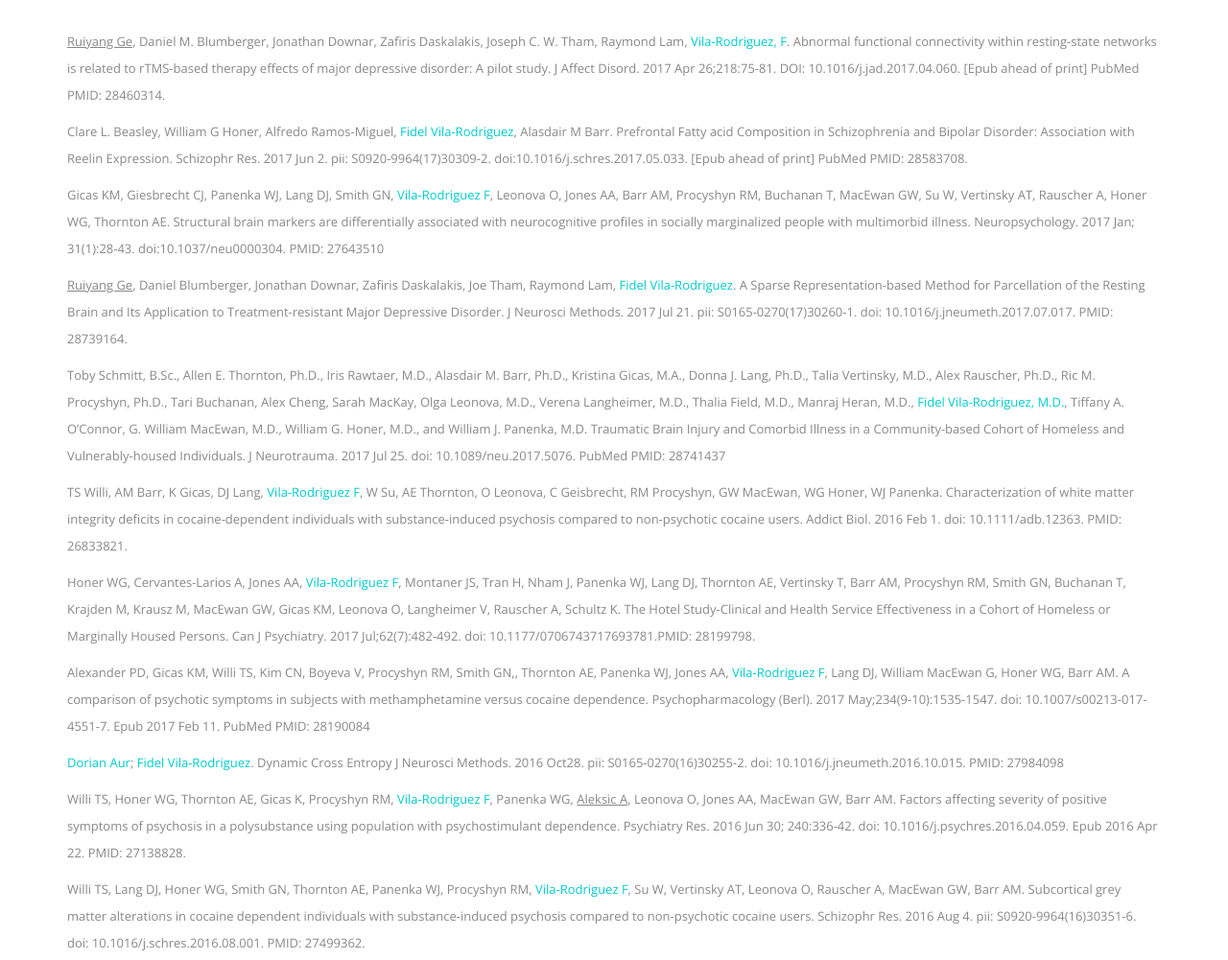
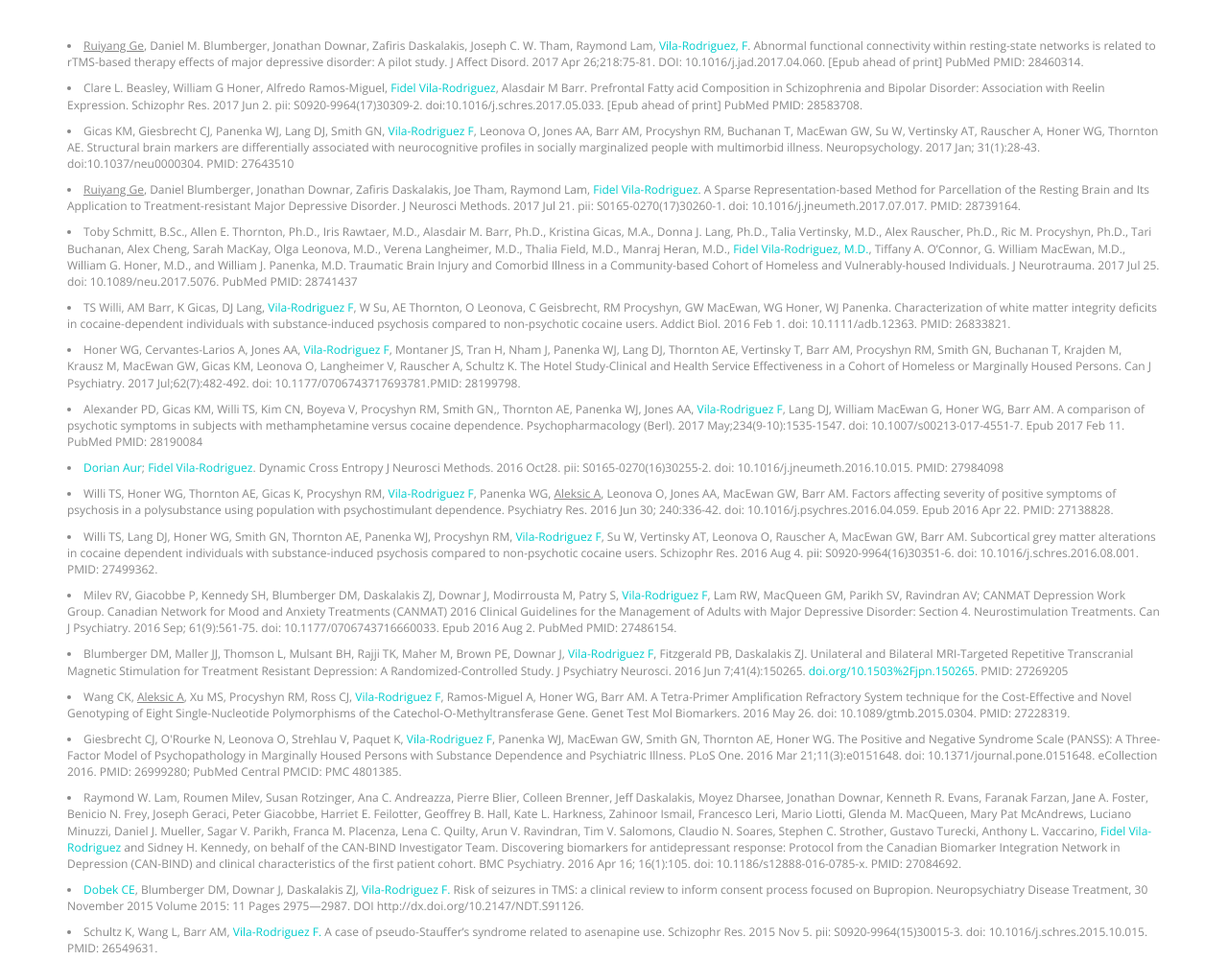
Before and after one commit to Haslin1/ninetlab.github.io, a plain HTML site: page publications.html in a window 1280 px wide. Shown: the part 386-1387 px from the top of the page at 96% size. Drawn offline with nearby package versions, Linux system fonts and the light colour scheme; some packages are replaced by stand-ins of ours; a web font is replaced by a local one.

Commit message:
li added

```diff
--- a/publications.html
+++ b/publications.html
@@ -101,52 +101,52 @@
 	                    </b></p>
                         <br>
                         <p>
-                            <u>Ruiyang Ge</u>, Daniel M. Blumberger, Jonathan Downar, Zafiris Daskalakis, Joseph C. W. Tham, Raymond Lam, <font color="#00cccc">Vila-Rodriguez, F</font>. Abnormal functional connectivity within resting-state networks is related to rTMS-based therapy effects of major depressive disorder: A pilot study. J Affect Disord. 2017 Apr 26;218:75-81. DOI: 10.1016/j.jad.2017.04.060. [Epub ahead of print] PubMed PMID: 28460314.
+                            <li><u>Ruiyang Ge</u>, Daniel M. Blumberger, Jonathan Downar, Zafiris Daskalakis, Joseph C. W. Tham, Raymond Lam, <font color="#00cccc">Vila-Rodriguez, F</font>. Abnormal functional connectivity within resting-state networks is related to rTMS-based therapy effects of major depressive disorder: A pilot study. J Affect Disord. 2017 Apr 26;218:75-81. DOI: 10.1016/j.jad.2017.04.060. [Epub ahead of print] PubMed PMID: 28460314. </li>
                         </p>
                         <p>
-                            Clare L. Beasley, William G Honer, Alfredo Ramos-Miguel, <font color="#00cccc">Fidel Vila-Rodriguez</font>, Alasdair M Barr. Prefrontal Fatty acid Composition in Schizophrenia and Bipolar Disorder: Association with Reelin Expression. Schizophr Res. 2017 Jun 2. pii: S0920-9964(17)30309-2. doi:10.1016/j.schres.2017.05.033. [Epub ahead of print] PubMed PMID: 28583708.
+                            <li>Clare L. Beasley, William G Honer, Alfredo Ramos-Miguel, <font color="#00cccc">Fidel Vila-Rodriguez</font>, Alasdair M Barr. Prefrontal Fatty acid Composition in Schizophrenia and Bipolar Disorder: Association with Reelin Expression. Schizophr Res. 2017 Jun 2. pii: S0920-9964(17)30309-2. doi:10.1016/j.schres.2017.05.033. [Epub ahead of print] PubMed PMID: 28583708.</li>
                         </p>
                         <p>
-                            Gicas KM, Giesbrecht CJ, Panenka WJ, Lang DJ, Smith GN, <font color="#00cccc">Vila-Rodriguez F</font>, Leonova O, Jones AA, Barr AM, Procyshyn RM, Buchanan T, MacEwan GW, Su W, Vertinsky AT, Rauscher A, Honer WG, Thornton AE. Structural brain markers are differentially associated with neurocognitive profiles in socially marginalized people with multimorbid illness. Neuropsychology. 2017 Jan; 31(1):28-43. doi:10.1037/neu0000304. PMID: 27643510
+                            <li>Gicas KM, Giesbrecht CJ, Panenka WJ, Lang DJ, Smith GN, <font color="#00cccc">Vila-Rodriguez F</font>, Leonova O, Jones AA, Barr AM, Procyshyn RM, Buchanan T, MacEwan GW, Su W, Vertinsky AT, Rauscher A, Honer WG, Thornton AE. Structural brain markers are differentially associated with neurocognitive profiles in socially marginalized people with multimorbid illness. Neuropsychology. 2017 Jan; 31(1):28-43. doi:10.1037/neu0000304. PMID: 27643510</li>
                         </p>
                         <p>
-                            <u>Ruiyang Ge</u>, Daniel Blumberger, Jonathan Downar, Zafiris Daskalakis, Joe Tham, Raymond Lam, <font color="#00cccc">Fidel Vila-Rodriguez</font>. A Sparse Representation-based Method for Parcellation of the Resting Brain and Its Application to Treatment-resistant Major Depressive Disorder. J Neurosci Methods. 2017 Jul 21. pii: S0165-0270(17)30260-1. doi: 10.1016/j.jneumeth.2017.07.017. PMID: 28739164.
+                            <li><u>Ruiyang Ge</u>, Daniel Blumberger, Jonathan Downar, Zafiris Daskalakis, Joe Tham, Raymond Lam, <font color="#00cccc">Fidel Vila-Rodriguez</font>. A Sparse Representation-based Method for Parcellation of the Resting Brain and Its Application to Treatment-resistant Major Depressive Disorder. J Neurosci Methods. 2017 Jul 21. pii: S0165-0270(17)30260-1. doi: 10.1016/j.jneumeth.2017.07.017. PMID: 28739164.</li>
                         </p>
                         <p>
-                            Toby Schmitt, B.Sc., Allen E. Thornton, Ph.D., Iris Rawtaer, M.D., Alasdair M. Barr, Ph.D., Kristina Gicas, M.A., Donna J. Lang, Ph.D., Talia Vertinsky, M.D., Alex Rauscher, Ph.D., Ric M. Procyshyn, Ph.D., Tari Buchanan, Alex Cheng, Sarah MacKay, Olga Leonova, M.D., Verena Langheimer, M.D., Thalia Field, M.D., Manraj Heran, M.D., <font color="#00cccc">Fidel Vila-Rodriguez, M.D.</font>, Tiffany A. O’Connor, G. William MacEwan, M.D., William G. Honer, M.D., and William J. Panenka, M.D. Traumatic Brain Injury and Comorbid Illness in a Community-based Cohort of Homeless and Vulnerably-housed Individuals. J Neurotrauma. 2017 Jul 25. doi: 10.1089/neu.2017.5076. PubMed PMID: 28741437
+                            <li>Toby Schmitt, B.Sc., Allen E. Thornton, Ph.D., Iris Rawtaer, M.D., Alasdair M. Barr, Ph.D., Kristina Gicas, M.A., Donna J. Lang, Ph.D., Talia Vertinsky, M.D., Alex Rauscher, Ph.D., Ric M. Procyshyn, Ph.D., Tari Buchanan, Alex Cheng, Sarah MacKay, Olga Leonova, M.D., Verena Langheimer, M.D., Thalia Field, M.D., Manraj Heran, M.D., <font color="#00cccc">Fidel Vila-Rodriguez, M.D.</font>, Tiffany A. O’Connor, G. William MacEwan, M.D., William G. Honer, M.D., and William J. Panenka, M.D. Traumatic Brain Injury and Comorbid Illness in a Community-based Cohort of Homeless and Vulnerably-housed Individuals. J Neurotrauma. 2017 Jul 25. doi: 10.1089/neu.2017.5076. PubMed PMID: 28741437</li>
                         </p>
                         <p>
-                             TS Willi, AM Barr, K Gicas, DJ Lang, <font color="#00cccc">Vila-Rodriguez F</font>, W Su, AE Thornton, O Leonova, C Geisbrecht, RM Procyshyn, GW MacEwan, WG Honer, WJ Panenka. Characterization of white matter integrity deficits in cocaine-dependent individuals with substance-induced psychosis compared to non-psychotic cocaine users. Addict Biol. 2016 Feb 1. doi: 10.1111/adb.12363. PMID: 26833821.
+                             <li>TS Willi, AM Barr, K Gicas, DJ Lang, <font color="#00cccc">Vila-Rodriguez F</font>, W Su, AE Thornton, O Leonova, C Geisbrecht, RM Procyshyn, GW MacEwan, WG Honer, WJ Panenka. Characterization of white matter integrity deficits in cocaine-dependent individuals with substance-induced psychosis compared to non-psychotic cocaine users. Addict Biol. 2016 Feb 1. doi: 10.1111/adb.12363. PMID: 26833821.</li>
                         </p>
                         <p>
-                            Honer WG, Cervantes-Larios A, Jones AA, <font color="#00cccc">Vila-Rodriguez F</font>, Montaner JS, Tran H, Nham J, Panenka WJ, Lang DJ, Thornton AE, Vertinsky T, Barr AM, Procyshyn RM, Smith GN, Buchanan T, Krajden M, Krausz M, MacEwan GW, Gicas KM, Leonova O, Langheimer V, Rauscher A, Schultz K. The Hotel Study-Clinical and Health Service Effectiveness in a Cohort of Homeless or Marginally Housed Persons. Can J Psychiatry. 2017 Jul;62(7):482-492. doi: 10.1177/0706743717693781.PMID: 28199798.
+                            <li>Honer WG, Cervantes-Larios A, Jones AA, <font color="#00cccc">Vila-Rodriguez F</font>, Montaner JS, Tran H, Nham J, Panenka WJ, Lang DJ, Thornton AE, Vertinsky T, Barr AM, Procyshyn RM, Smith GN, Buchanan T, Krajden M, Krausz M, MacEwan GW, Gicas KM, Leonova O, Langheimer V, Rauscher A, Schultz K. The Hotel Study-Clinical and Health Service Effectiveness in a Cohort of Homeless or Marginally Housed Persons. Can J Psychiatry. 2017 Jul;62(7):482-492. doi: 10.1177/0706743717693781.PMID: 28199798.</li>
                         </p>
                         <p>
-                            Alexander PD, Gicas KM, Willi TS, Kim CN, Boyeva V, Procyshyn RM, Smith GN,, Thornton AE, Panenka WJ, Jones AA, <font color="#00cccc">Vila-Rodriguez F</font>, Lang DJ, William MacEwan G, Honer WG, Barr AM. A comparison of psychotic symptoms in subjects with methamphetamine versus cocaine dependence. Psychopharmacology (Berl). 2017 May;234(9-10):1535-1547. doi: 10.1007/s00213-017-4551-7. Epub 2017 Feb 11. PubMed PMID: 28190084
+                            <li>Alexander PD, Gicas KM, Willi TS, Kim CN, Boyeva V, Procyshyn RM, Smith GN,, Thornton AE, Panenka WJ, Jones AA, <font color="#00cccc">Vila-Rodriguez F</font>, Lang DJ, William MacEwan G, Honer WG, Barr AM. A comparison of psychotic symptoms in subjects with methamphetamine versus cocaine dependence. Psychopharmacology (Berl). 2017 May;234(9-10):1535-1547. doi: 10.1007/s00213-017-4551-7. Epub 2017 Feb 11. PubMed PMID: 28190084</li>
                         </p>
                         <p>
-                            <font color="#00cccc">Dorian Aur</font>; <font color="#00cccc">Fidel Vila-Rodriguez</font>. Dynamic Cross Entropy J Neurosci Methods. 2016 Oct28. pii: S0165-0270(16)30255-2. doi: 10.1016/j.jneumeth.2016.10.015. PMID: 27984098
+                            <li><font color="#00cccc">Dorian Aur</font>; <font color="#00cccc">Fidel Vila-Rodriguez</font>. Dynamic Cross Entropy J Neurosci Methods. 2016 Oct28. pii: S0165-0270(16)30255-2. doi: 10.1016/j.jneumeth.2016.10.015. PMID: 27984098</li>
                         </p>
                         <p>
-                            Willi TS, Honer WG, Thornton AE, Gicas K, Procyshyn RM, <font color="#00cccc">Vila-Rodriguez F</font>, Panenka WG, <u>Aleksic A</u>, Leonova O, Jones AA, MacEwan GW, Barr  AM. Factors affecting severity of positive symptoms of psychosis in a polysubstance using population with psychostimulant dependence. Psychiatry Res. 2016 Jun 30; 240:336-42. doi: 10.1016/j.psychres.2016.04.059. Epub 2016 Apr 22. PMID: 27138828.
+                            <li>Willi TS, Honer WG, Thornton AE, Gicas K, Procyshyn RM, <font color="#00cccc">Vila-Rodriguez F</font>, Panenka WG, <u>Aleksic A</u>, Leonova O, Jones AA, MacEwan GW, Barr  AM. Factors affecting severity of positive symptoms of psychosis in a polysubstance using population with psychostimulant dependence. Psychiatry Res. 2016 Jun 30; 240:336-42. doi: 10.1016/j.psychres.2016.04.059. Epub 2016 Apr 22. PMID: 27138828.</li>
                         </p>
                         <p>
-                            Willi TS, Lang DJ, Honer WG, Smith GN, Thornton AE, Panenka WJ, Procyshyn RM, <font color="#00cccc">Vila-Rodriguez F</font>, Su W, Vertinsky AT, Leonova O, Rauscher A, MacEwan GW, Barr AM. Subcortical grey matter alterations in cocaine dependent individuals with substance-induced psychosis compared to non-psychotic cocaine users. Schizophr Res. 2016 Aug 4. pii: S0920-9964(16)30351-6. doi: 10.1016/j.schres.2016.08.001. PMID: 27499362.
+                            <li>Willi TS, Lang DJ, Honer WG, Smith GN, Thornton AE, Panenka WJ, Procyshyn RM, <font color="#00cccc">Vila-Rodriguez F</font>, Su W, Vertinsky AT, Leonova O, Rauscher A, MacEwan GW, Barr AM. Subcortical grey matter alterations in cocaine dependent individuals with substance-induced psychosis compared to non-psychotic cocaine users. Schizophr Res. 2016 Aug 4. pii: S0920-9964(16)30351-6. doi: 10.1016/j.schres.2016.08.001. PMID: 27499362.</li>
                         </p>
                         <p>
-                            Milev RV, Giacobbe P, Kennedy SH, Blumberger DM, Daskalakis ZJ, Downar J, Modirrousta M, Patry S, <font color="#00cccc">Vila-Rodriguez F</font>, Lam RW, MacQueen GM, Parikh SV, Ravindran AV; CANMAT Depression Work Group. Canadian Network for Mood and Anxiety Treatments (CANMAT) 2016 Clinical Guidelines for the Management of Adults with Major Depressive Disorder: Section 4. Neurostimulation Treatments. Can J Psychiatry. 2016 Sep; 61(9):561-75. doi: 10.1177/0706743716660033. Epub 2016 Aug 2. PubMed PMID: 27486154.
+                            <li>Milev RV, Giacobbe P, Kennedy SH, Blumberger DM, Daskalakis ZJ, Downar J, Modirrousta M, Patry S, <font color="#00cccc">Vila-Rodriguez F</font>, Lam RW, MacQueen GM, Parikh SV, Ravindran AV; CANMAT Depression Work Group. Canadian Network for Mood and Anxiety Treatments (CANMAT) 2016 Clinical Guidelines for the Management of Adults with Major Depressive Disorder: Section 4. Neurostimulation Treatments. Can J Psychiatry. 2016 Sep; 61(9):561-75. doi: 10.1177/0706743716660033. Epub 2016 Aug 2. PubMed PMID: 27486154.</li>
                         </p>
                         <p>
-                             Blumberger DM, Maller JJ, Thomson L, Mulsant BH, Rajji TK, Maher M, Brown PE, Downar J, <font color="#00cccc">Vila-Rodriguez F</font>, Fitzgerald PB, Daskalakis ZJ. Unilateral and Bilateral MRI-Targeted Repetitive Transcranial Magnetic Stimulation for Treatment Resistant Depression: A Randomized-Controlled Study. J Psychiatry Neurosci. 2016 Jun 7;41(4):150265. <a href="doi.org/10.1503%2Fjpn.150265">doi.org/10.1503%2Fjpn.150265</a>. PMID: 27269205
+                             <li>Blumberger DM, Maller JJ, Thomson L, Mulsant BH, Rajji TK, Maher M, Brown PE, Downar J, <font color="#00cccc">Vila-Rodriguez F</font>, Fitzgerald PB, Daskalakis ZJ. Unilateral and Bilateral MRI-Targeted Repetitive Transcranial Magnetic Stimulation for Treatment Resistant Depression: A Randomized-Controlled Study. J Psychiatry Neurosci. 2016 Jun 7;41(4):150265. <a href="doi.org/10.1503%2Fjpn.150265">doi.org/10.1503%2Fjpn.150265</a>. PMID: 27269205</li>
                         </p>
                         <p>
-                            Wang CK, <u>Aleksic A</u>, Xu MS, Procyshyn RM, Ross CJ, <font color="#00cccc">Vila-Rodriguez F</font>, Ramos-Miguel A, Honer WG, Barr AM. A Tetra-Primer Amplification Refractory System technique for the Cost-Effective and Novel Genotyping of Eight Single-Nucleotide Polymorphisms of the Catechol-O-Methyltransferase Gene. Genet Test Mol Biomarkers. 2016 May 26. doi: 10.1089/gtmb.2015.0304. PMID: 27228319.
+                            <li>Wang CK, <u>Aleksic A</u>, Xu MS, Procyshyn RM, Ross CJ, <font color="#00cccc">Vila-Rodriguez F</font>, Ramos-Miguel A, Honer WG, Barr AM. A Tetra-Primer Amplification Refractory System technique for the Cost-Effective and Novel Genotyping of Eight Single-Nucleotide Polymorphisms of the Catechol-O-Methyltransferase Gene. Genet Test Mol Biomarkers. 2016 May 26. doi: 10.1089/gtmb.2015.0304. PMID: 27228319.</li>
                         </p>
                         <p>
-                            Giesbrecht CJ, O'Rourke N, Leonova O, Strehlau V, Paquet K, <font color="#00cccc">Vila-Rodriguez F</font>, Panenka WJ, MacEwan GW, Smith GN, Thornton AE, Honer WG. The Positive and Negative Syndrome Scale (PANSS): A Three-Factor Model of Psychopathology in Marginally Housed Persons with Substance Dependence and Psychiatric Illness. PLoS One. 2016 Mar 21;11(3):e0151648. doi: 10.1371/journal.pone.0151648. eCollection 2016. PMID: 26999280; PubMed Central PMCID: PMC 4801385.
+                            <li>Giesbrecht CJ, O'Rourke N, Leonova O, Strehlau V, Paquet K, <font color="#00cccc">Vila-Rodriguez F</font>, Panenka WJ, MacEwan GW, Smith GN, Thornton AE, Honer WG. The Positive and Negative Syndrome Scale (PANSS): A Three-Factor Model of Psychopathology in Marginally Housed Persons with Substance Dependence and Psychiatric Illness. PLoS One. 2016 Mar 21;11(3):e0151648. doi: 10.1371/journal.pone.0151648. eCollection 2016. PMID: 26999280; PubMed Central PMCID: PMC 4801385.</li>
                         </p>
                         <p>
-                            Raymond W. Lam, Roumen Milev, Susan Rotzinger, Ana C. Andreazza, Pierre Blier, Colleen Brenner, Jeff Daskalakis, Moyez Dharsee, Jonathan Downar, Kenneth R. Evans, Faranak Farzan, Jane A. Foster, Benicio N. Frey, Joseph Geraci, Peter Giacobbe, Harriet E. Feilotter, Geoffrey B. Hall, Kate L. Harkness, Zahinoor Ismail, Francesco Leri, Mario Liotti, Glenda M. MacQueen, Mary Pat McAndrews, Luciano Minuzzi, Daniel J. Mueller, Sagar V. Parikh, Franca M. Placenza, Lena C. Quilty, Arun V. Ravindran, Tim V. Salomons, Claudio N. Soares, Stephen C. Strother, Gustavo Turecki, Anthony L. Vaccarino, <font color="#00cccc">Fidel Vila-Rodriguez</font> and Sidney H. Kennedy, on behalf of the CAN-BIND Investigator Team. Discovering biomarkers for antidepressant response: Protocol from the Canadian Biomarker Integration Network in Depression (CAN-BIND) and clinical characteristics of the first patient cohort. BMC Psychiatry. 2016 Apr 16; 16(1):105. doi: 10.1186/s12888-016-0785-x. PMID: 27084692.
+                            <li>Raymond W. Lam, Roumen Milev, Susan Rotzinger, Ana C. Andreazza, Pierre Blier, Colleen Brenner, Jeff Daskalakis, Moyez Dharsee, Jonathan Downar, Kenneth R. Evans, Faranak Farzan, Jane A. Foster, Benicio N. Frey, Joseph Geraci, Peter Giacobbe, Harriet E. Feilotter, Geoffrey B. Hall, Kate L. Harkness, Zahinoor Ismail, Francesco Leri, Mario Liotti, Glenda M. MacQueen, Mary Pat McAndrews, Luciano Minuzzi, Daniel J. Mueller, Sagar V. Parikh, Franca M. Placenza, Lena C. Quilty, Arun V. Ravindran, Tim V. Salomons, Claudio N. Soares, Stephen C. Strother, Gustavo Turecki, Anthony L. Vaccarino, <font color="#00cccc">Fidel Vila-Rodriguez</font> and Sidney H. Kennedy, on behalf of the CAN-BIND Investigator Team. Discovering biomarkers for antidepressant response: Protocol from the Canadian Biomarker Integration Network in Depression (CAN-BIND) and clinical characteristics of the first patient cohort. BMC Psychiatry. 2016 Apr 16; 16(1):105. doi: 10.1186/s12888-016-0785-x. PMID: 27084692.</li>
                         </p>
                         <p>
                             <li><font color="#00cccc">Dobek CE</font>, Blumberger DM, Downar J, Daskalakis ZJ, <font color="#00cccc">Vila-Rodriguez F.</font> Risk of seizures in TMS: a clinical review to inform consent process focused on Bupropion. Neuropsychiatry Disease Treatment, 30 November 2015 Volume 2015: 11 Pages 2975—2987. DOI http://dx.doi.org/10.2147/NDT.S91126.</li>
```
